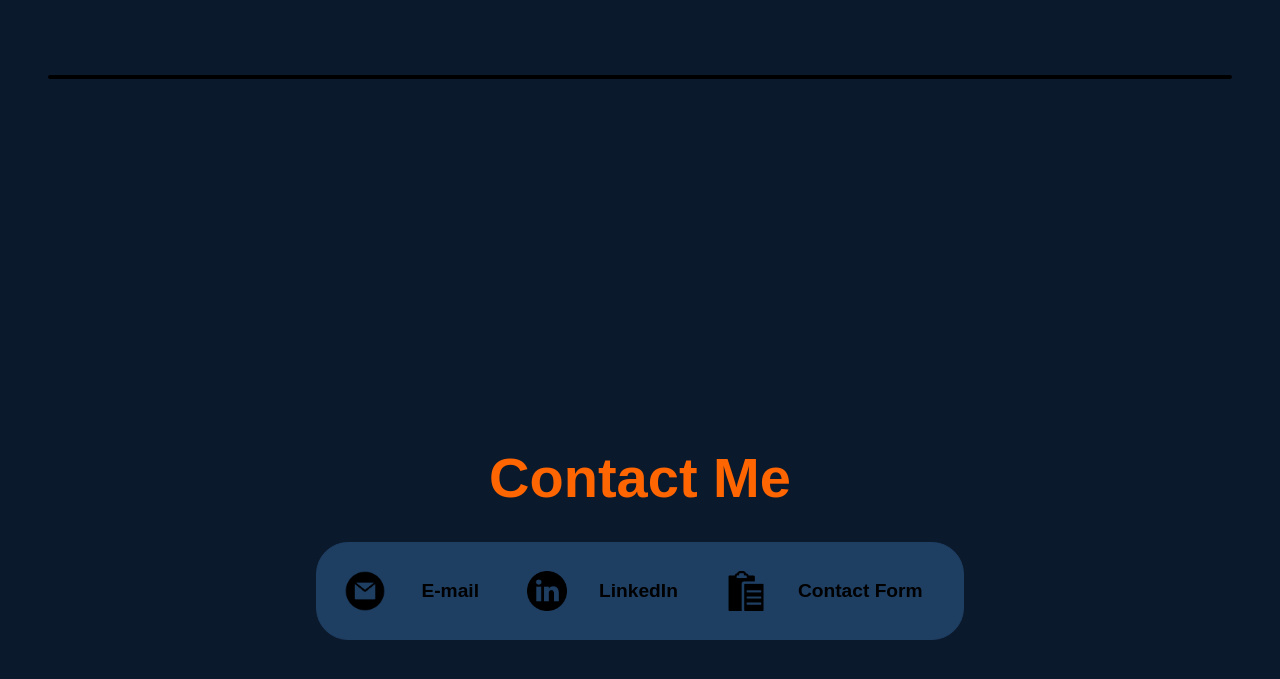
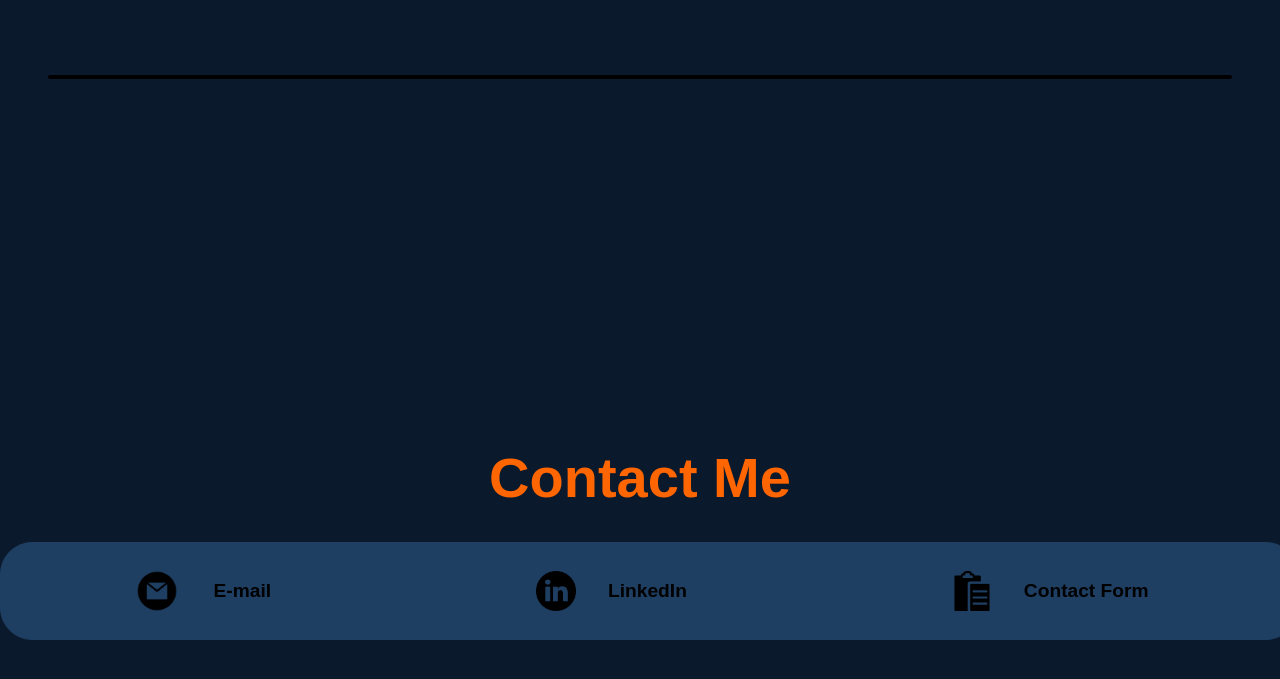
Before and after one commit to PadmanabhGaike/New-Portfolio-website-repos, a website: page index.html in a window 1280 px wide. Shown: the part 2331-3010 px from the top of the page. Drawn offline with Linux system fonts and the light colour scheme.

Commit message:
contacts container

```diff
--- a/public/style.css
+++ b/public/style.css
@@ -407,6 +407,7 @@ article .icon{
 
 .contact-info-upper-container{
     display: flex;
+    flex-wrap: wrap;
     justify-content: center;
     border-radius: 2rem;
     border:#1E3E62 0.1rem solid;
@@ -416,6 +417,7 @@ article .icon{
     padding: 0.5rem;
     background-color: #1E3E62;
     color: #FF6500;
+    width: 100%;
 }
 .contact-info-container{
     display: flex;
@@ -423,6 +425,7 @@ article .icon{
     justify-content: center;
     gap: 1rem;
     margin: 1rem;
+    flex: 1 1 auto;
 
 }
 
```
